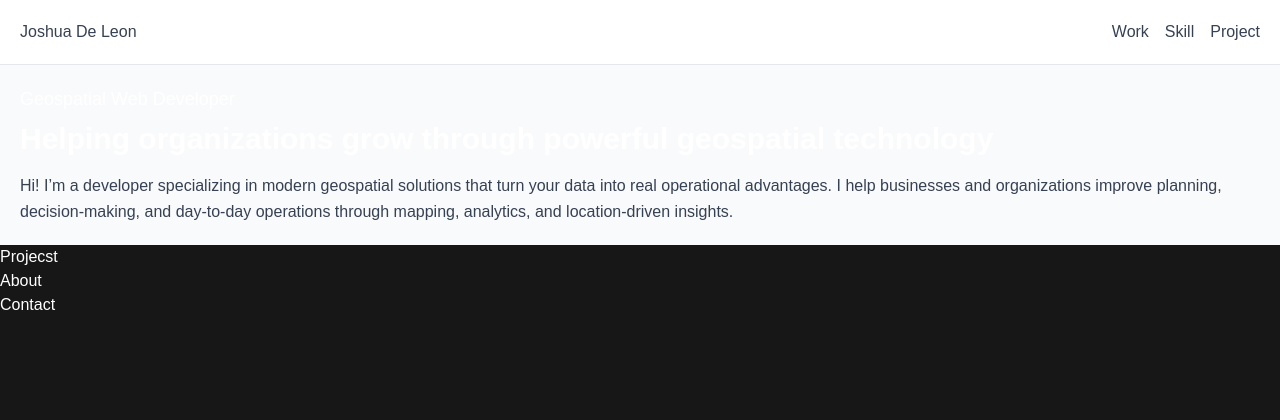
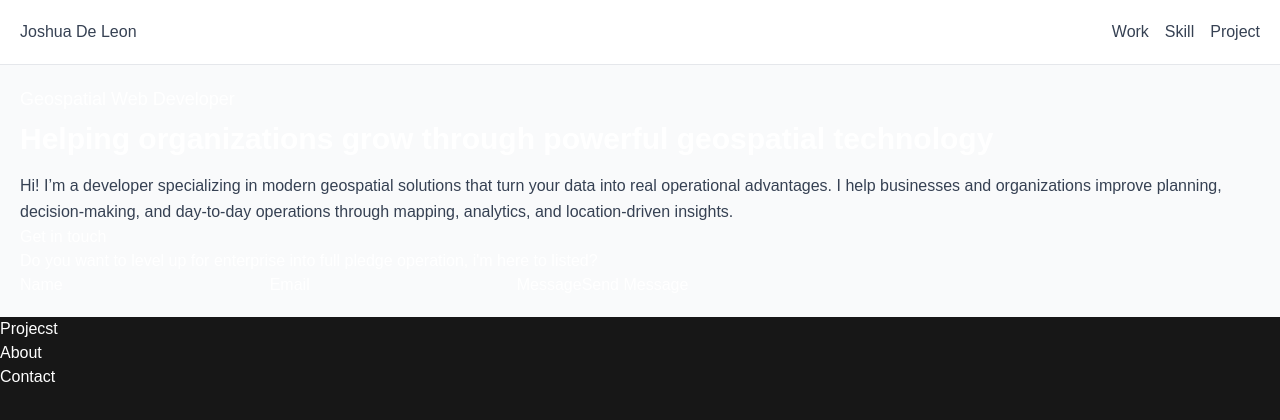
Before and after one commit to joshdels/supabase-next-ts-my-official-website, a Next.js app: page / in a window 1280 px wide. Shown: the top 420 px of the page. Built offline with nearby package versions, Linux system fonts and the light colour scheme.

Commit message:
feat: add contact forms

```diff
--- a/src/app/page.tsx
+++ b/src/app/page.tsx
@@ -1,5 +1,6 @@
 import Navbar from "../components/Navbar";
 import Hero from "../components/HeroSection";
+import Contact from "../components/Contact";
 
 export default function Home() {
   return (
@@ -8,6 +9,7 @@ export default function Home() {
       <Navbar />
       <div className="p-5 bg-gray-50">
         <Hero />
+        <Contact />
       </div>
       <h1>Projecst</h1>
       <h1>About</h1>
--- a/src/components/Contact.tsx
+++ b/src/components/Contact.tsx
@@ -0,0 +1,16 @@
+export default function Contact () {
+  return (
+    <>
+      <form action="">
+        <h1>Get in touch</h1>
+        <p>Do you want to level up for enterprise into full pledge operation, i'm here to  listed?</p>
+        <label>Name</label>
+        <input type="text" />
+        <label>Email</label>
+        <input type="text" />
+        <label>Message</label>
+        <button>Send Message</button>
+      </form>
+    </>
+  )
+}
--- a/src/components/Project.tsx
+++ b/src/components/Project.tsx
@@ -0,0 +1,6 @@
+export default function Projects() {
+  return (
+    <>
+    </>
+  )
+}
--- a/src/components/Testimonial.tsx
+++ b/src/components/Testimonial.tsx
@@ -0,0 +1,6 @@
+export default function Testimonial() {
+  return (
+    <>
+    </>
+  )
+}
```
Also changed, not shown: src/components/Skill.tsx (+7 -0 lines).
